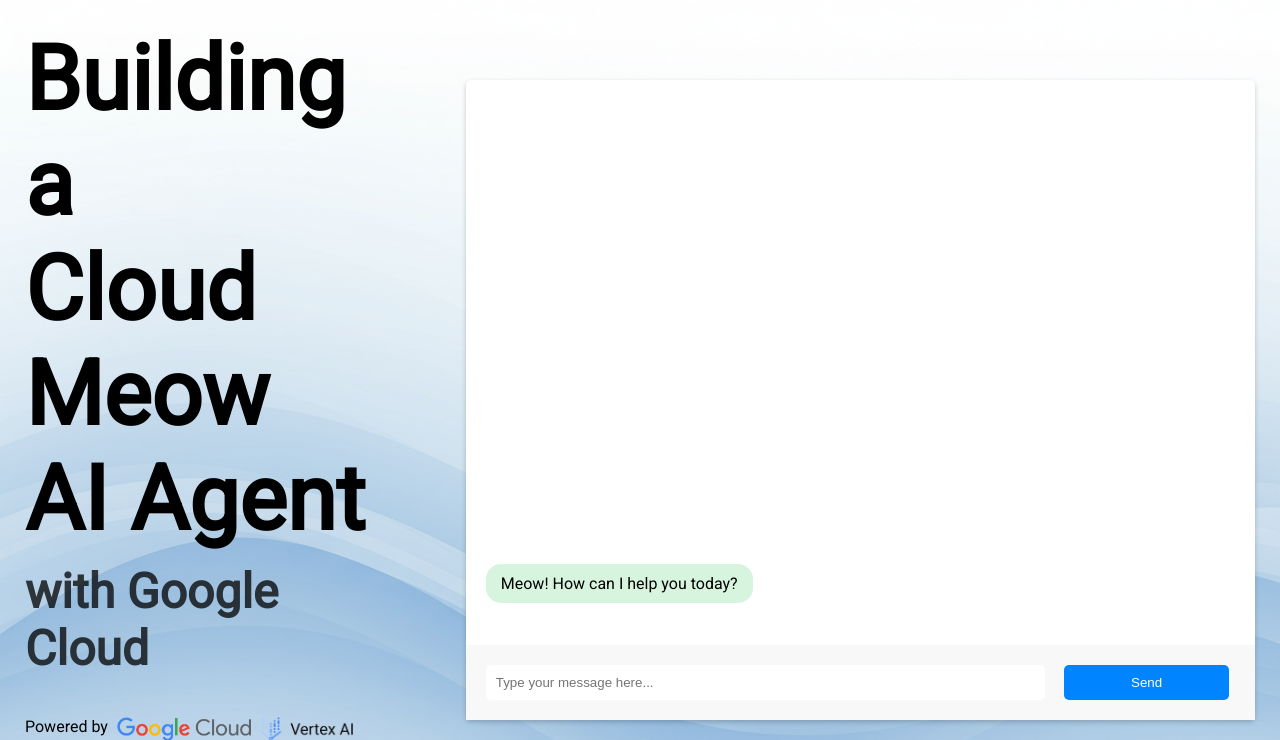
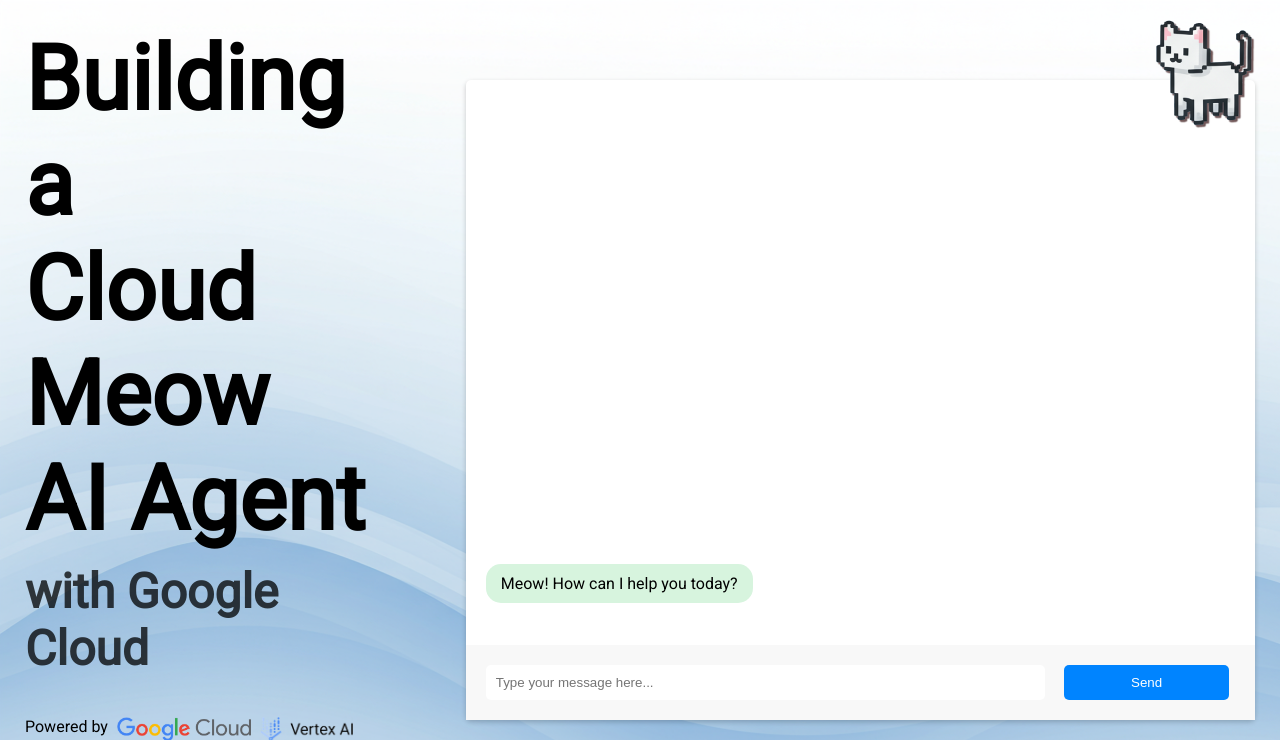
Before and after one commit to giterinhub/build-your-ai-agent, a Flask app: page / in a window 1280 px wide. Shown: the top 740 px of the page. Run offline with Flask 3, Linux system fonts and the light colour scheme; some libraries are stand-ins or nearby versions.

Commit message:
Updated readmes and code

```diff
--- a/cloudbuild.yaml
+++ b/cloudbuild.yaml
@@ -8,7 +8,7 @@ steps:
   entrypoint: gcloud
   args: ['run', 'deploy', '${_SERVICE_NAME}', '--image', '${_REGION}-docker.pkg.dev/$PROJECT_ID/${_SERVICE_NAME}/${_SERVICE_NAME}:$BUILD_ID', '--region', '${_REGION}', '--platform', 'managed', '--allow-unauthenticated']
 substitutions:
-  _SERVICE_NAME: ai-agents-demo
+  _SERVICE_NAME: build-your-ai-agent
   _REGION: us-central1
 images:
 - ${_REGION}-docker.pkg.dev/$PROJECT_ID/${_SERVICE_NAME}/${_SERVICE_NAME}:$BUILD_ID
--- a/static/css/style.css
+++ b/static/css/style.css
@@ -319,3 +319,11 @@ table tbody tr.active-row {
     width: 50%;
     border-radius: 10px;
 }
+
+#flatcatisflat {
+    position: absolute;
+    width: 128px;
+    z-index: 999;
+    top: 10px;
+    right: 10px;
+}
--- a/static/js/3dmodel.js
+++ b/static/js/3dmodel.js
@@ -166,14 +166,15 @@ function loadModel() {
                 model.name = data.user_id;
 
                 console.log("Adding ", data.user_id, " model.");
-                if('animations' in gltf) {
+                if(gltf.animations.length > 0) {
+                    console.log(gltf.animations);
                     model.animations = gltf.animations;
                     console.log('Adding ' + model.animations.length + ' animations.')
                 }
 
                 scene.add( model );
 
-                if('animations' in gltf) {
+                if(gltf.animations.length > 0) {
                     mixer = new THREE.AnimationMixer(model);
                     mixer.clipAction(model.animations[0]).play();
                 }
--- a/templates/index.html
+++ b/templates/index.html
@@ -40,7 +40,7 @@ limitations under the License. -->
     import {reloadCurrentModel} from "/static/js/3dmodel.js"
     window.reloadCurrentModel = reloadCurrentModel;
   </script>
-
+<img src="/static/images/flatcat.png" id="flatcatisflat">
 <div class="hero">
     <h1>Building a <br>Cloud Meow <br>AI Agent</h1><h2>with Google Cloud</h2>
     <ul>
```
Also changed, not shown: .journey/tutorial.neos.md, static/avatars/7608dc3f-d239-405c-a097-b152ab38a354.png (added), static/images/background.png, static/images/flatcat.png (added), static/images/image.png (deleted), 2 other files.
